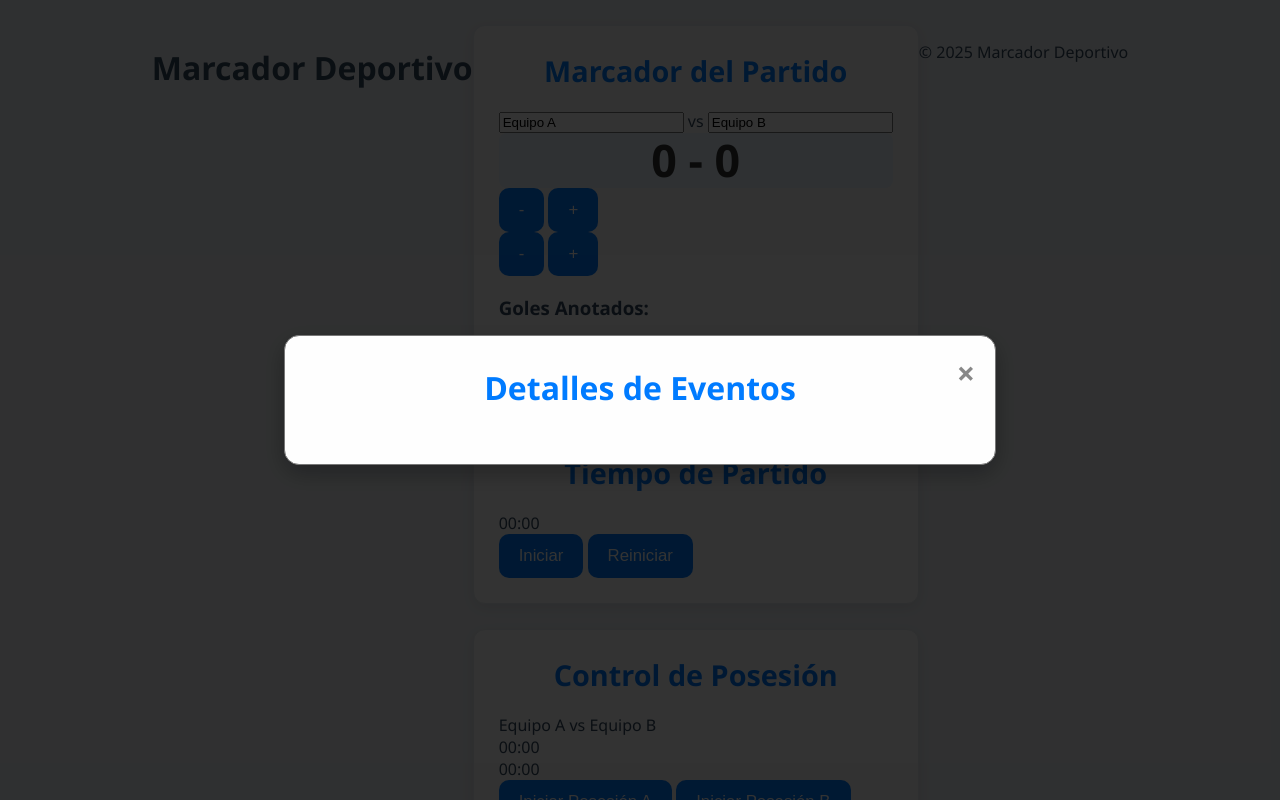
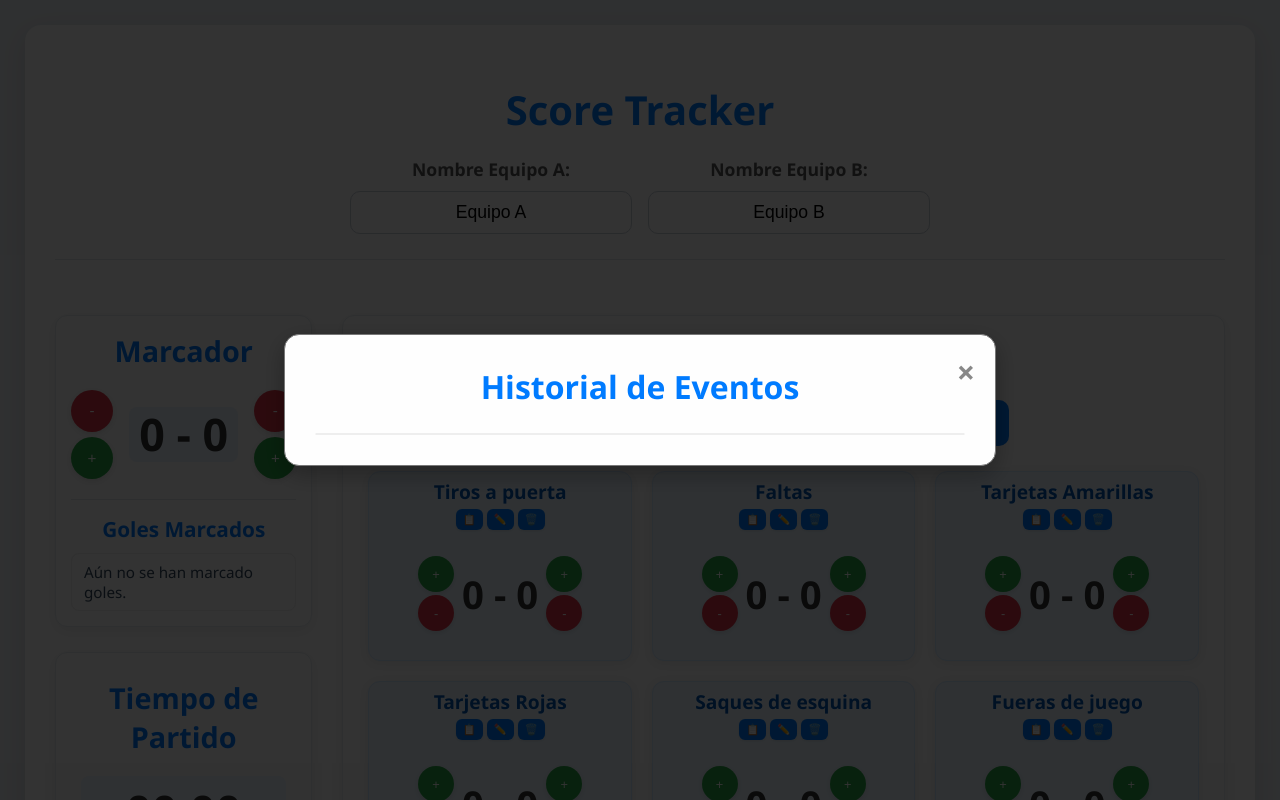
Before and after one commit to JulitoMara/app_estadisticas_v2, a plain HTML site: page index.html in a window 1280 px wide. Shown: the top 800 px of the page. Drawn offline with Linux system fonts and the light colour scheme.

Commit message:
Update index.html

```diff
--- a/index.html
+++ b/index.html
@@ -3,109 +3,112 @@
 <head>
     <meta charset="UTF-8">
     <meta name="viewport" content="width=device-width, initial-scale=1.0">
-    <title>Marcador Deportivo Personalizable</title>
+    <title>Score Tracker</title>
     <link rel="stylesheet" href="style.css">
     <link rel="manifest" href="manifest.json">
-    <meta name="apple-mobile-web-app-capable" content="yes">
-    <meta name="apple-mobile-web-app-status-bar-style" content="black">
-    <meta name="apple-mobile-web-app-title" content="Marcador">
-    <link rel="apple-touch-icon" href="icons/apple-icon-180.png">
+    <link rel="apple-touch-icon" href="icons/icon-192x192.png">
+    <meta name="theme-color" content="#007bff">
 </head>
 <body>
-    <header>
-        <h1>Marcador Deportivo</h1>
-    </header>
-
-    <main class="container">
-        <section class="score-control card">
-            <h2>Marcador del Partido</h2>
-            <div class="team-names">
-                <input type="text" id="teamA-name" value="Equipo A">
-                <span>vs</span>
-                <input type="text" id="teamB-name" value="Equipo B">
-            </div>
-            <div id="mainScoreDisplay" class="score-display">0 - 0</div>
-            <div class="score-buttons">
-                <div class="team-score-buttons">
-                    <button id="minusA">-</button>
-                    <button id="plusA">+</button>
+    <div class="main-app-container">
+        <header class="app-header">
+            <h1>Score Tracker</h1>
+            <div class="config-section">
+                <div class="team-name-group">
+                    <label for="teamA-name">Nombre Equipo A:</label>
+                    <input type="text" id="teamA-name" value="Equipo A" placeholder="Introduce nombre equipo A">
                 </div>
-                <div class="team-score-buttons">
-                    <button id="minusB">-</button>
-                    <button id="plusB">+</button>
+                <div class="team-name-group">
+                    <label for="teamB-name">Nombre Equipo B:</label>
+                    <input type="text" id="teamB-name" value="Equipo B" placeholder="Introduce nombre equipo B">
                 </div>
             </div>
-            <div class="goals-history-container">
-                <h3>Goles Anotados:</h3>
-                <ul id="goals-list">
-                    </ul>
-            </div>
-        </section>
+        </header>
 
-        <section class="timer-control card">
-            <h2>Tiempo de Partido</h2>
-            <div id="match-timer" class="timer-display">00:00</div>
-            <div class="timer-buttons">
-                <button id="start-pause-match-timer">Iniciar</button>
-                <button id="reset-match-timer">Reiniciar</button>
-            </div>
-        </section>
+        <main class="match-dashboard">
+            <section class="left-column">
+                <div class="score-section card">
+                    <h2>Marcador</h2>
+                    <div class="score-display-group">
+                        <div class="score-controls-column">
+                            <button id="minusA" class="minus-btn">-</button>
+                            <button id="plusA" class="plus-btn">+</button>
+                        </div>
+                        <span id="mainScoreDisplay">0 - 0</span>
+                        <div class="score-controls-column">
+                            <button id="minusB" class="minus-btn">-</button>
+                            <button id="plusB" class="plus-btn">+</button>
+                        </div>
+                    </div>
+                    <div class="goals-list-container">
+                        <h3>Goles Marcados</h3>
+                        <ul id="goals-list" class="event-list">
+                            </ul>
+                    </div>
+                </div>
 
-        <section class="possession-control card">
-            <h2>Control de Posesión</h2>
-            <div class="possession-team-names">
-                <span id="teamA-possession-name">Equipo A</span>
-                <span>vs</span>
-                <span id="teamB-possession-name">Equipo B</span>
-            </div>
-            <div class="possession-timers">
-                <div id="possession-timer-A" class="timer-display">00:00</div>
-                <div id="possession-timer-B" class="timer-display">00:00</div>
-            </div>
-            <div class="possession-buttons">
-                <button id="start-possession-A">Iniciar Posesión A</button>
-                <button id="start-possession-B">Iniciar Posesión B</button>
-            </div>
-            <div class="possession-bar">
-                <div id="possession-bar-fill" class="possession-bar-fill"></div>
-            </div>
-            <div class="possession-percentages">
-                <span id="possession-percent-A">0%</span>
-                <span id="possession-percent-B">0%</span>
-            </div>
-            <button id="reset-possession" class="reset-full-possession">Reiniciar Posesión</button>
-        </section>
+                <div class="match-timer-section card">
+                    <h2>Tiempo de Partido</h2>
+                    <span class="timer" id="match-timer">00:00</span>
+                    <div class="match-timer-controls">
+                        <button id="start-pause-match-timer">Iniciar</button>
+                        <button id="reset-match-timer" class="reset-btn">Reiniciar</button>
+                    </div>
+                </div>
 
-        <section class="custom-stats-section card">
-            <h2>Estadísticas Personalizadas</h2>
-            <div class="add-stat-input">
-                <input type="text" id="new-stat-name" placeholder="Nombre de nueva estadística">
-                <button id="add-stat-btn">Añadir Estadística</button>
-            </div>
-            <div id="custom-stats-grid" class="custom-stats-grid">
+                <div class="possession-section card">
+                    <h2>Posesión de Balón</h2>
+                    <div class="possession-timers-container">
+                        <div class="timer-group">
+                            <span id="teamA-possession-name">Equipo A</span>
+                            <span class="timer" id="possession-timer-A">00:00</span>
+                        </div>
+                        <div class="timer-group">
+                            <span id="teamB-possession-name">Equipo B</span>
+                            <span class="timer" id="possession-timer-B">00:00</span>
+                        </div>
+                    </div>
+                    <div class="possession-bar-container">
+                        <div class="possession-bar-fill" id="possession-bar-fill"></div>
+                        <span class="possession-percentage-text left-percent" id="possession-percent-A">50%</span>
+                        <span class="possession-percentage-text right-percent" id="possession-percent-B">50%</span>
+                    </div>
+                    <div class="possession-controls">
+                        <button id="start-possession-A">Equipo A</button>
+                        <button id="start-possession-B">Equipo B</button>
+                        <button id="reset-possession" class="reset-btn">Reiniciar</button>
+                    </div>
                 </div>
-        </section>
+            </section>
 
-        <section class="reset-all-section">
-            <button id="reset-all" class="button-danger">Reiniciar Todo el Partido</button>
-        </section>
-    </main>
+            <section class="right-column">
+                <div class="custom-stats-management card">
+                    <h2>Estadísticas Personalizadas</h2>
+                    <div class="add-custom-stat-integrated">
+                        <input type="text" id="new-stat-name" placeholder="Nombre de nueva estadística">
+                        <button id="add-stat-btn">Añadir</button>
+                    </div>
+                    <div class="custom-stats-grid" id="custom-stats-grid">
+                        </div>
+                </div>
+            </section>
+        </main>
+
+        <hr class="section-divider">
+
+        <button id="reset-all" class="reset-all-button">Reiniciar Todo el Partido</button>
+    </div>
 
     <div id="eventModal" class="modal">
         <div class="modal-content">
             <span class="close-button">&times;</span>
-            <h2 id="modal-title">Detalles de Eventos</h2> <ul id="modal-event-list">
-                </ul>
+            <h2>Historial de Eventos</h2>
+            <ul id="modal-event-list" class="event-list"></ul>
         </div>
     </div>
 
-    <footer>
-        <p>&copy; 2025 Marcador Deportivo</p>
-    </footer>
-
     <script src="script.js"></script>
     <script>
-        // Service Worker para la PWA
         if ('serviceWorker' in navigator) {
             window.addEventListener('load', () => {
                 navigator.serviceWorker.register('/service-worker.js')
```
